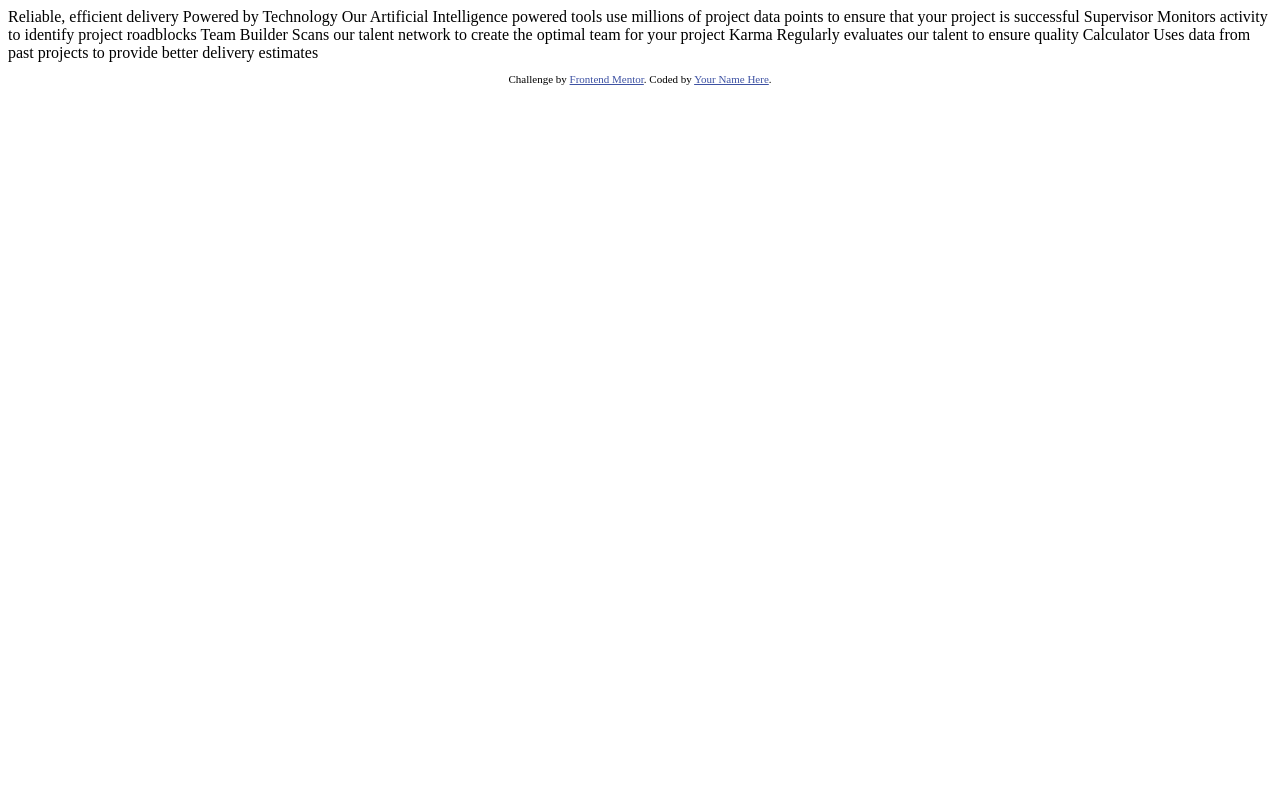
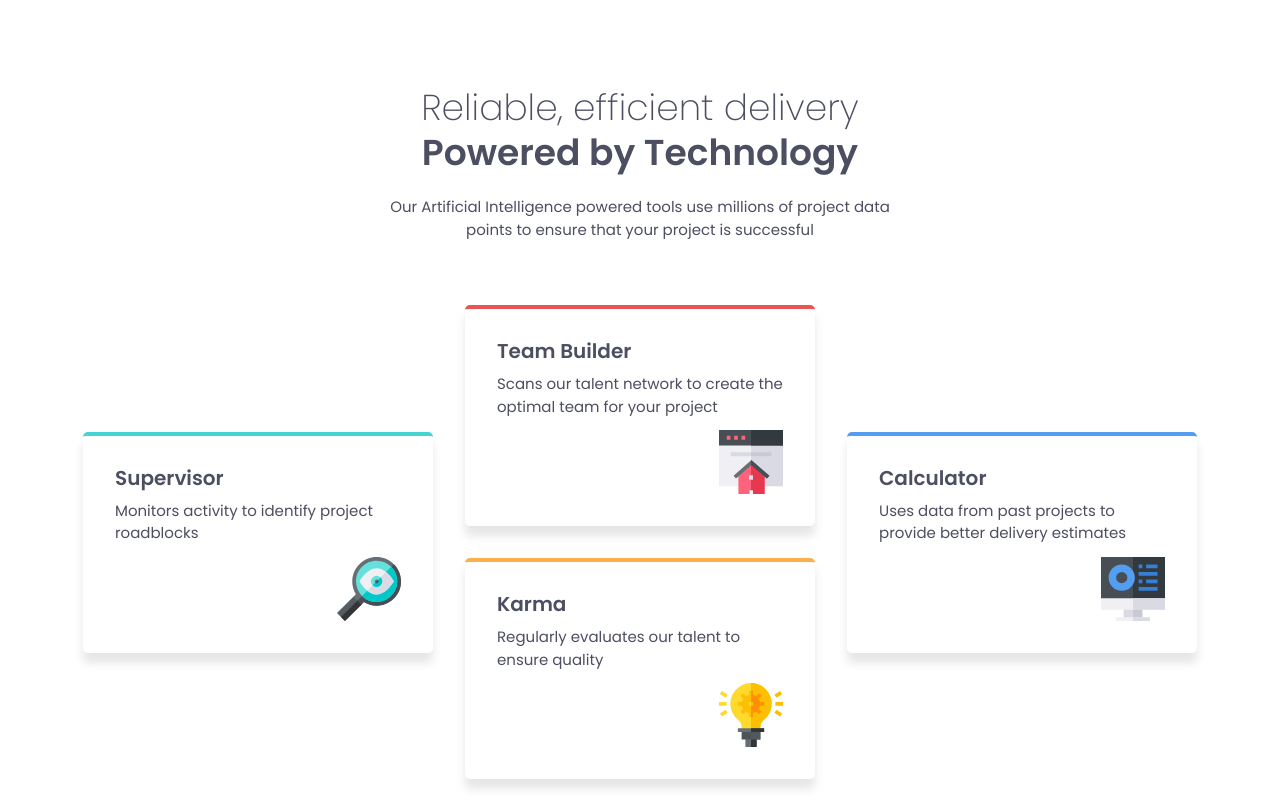
Before and after one commit to mihai3636/2025--four-card-section, a plain HTML site: page index.html in a window 1280 px wide. Drawn offline with Linux system fonts and the light colour scheme.

Commit message:
Add solution

```diff
--- a/index.html
+++ b/index.html
@@ -1,45 +1,89 @@
 <!DOCTYPE html>
 <html lang="en">
-<head>
-  <meta charset="UTF-8">
-  <meta name="viewport" content="width=device-width, initial-scale=1.0"> <!-- displays site properly based on user's device -->
+  <head>
+    <meta charset="UTF-8" />
+    <meta name="viewport" content="width=device-width, initial-scale=1.0" />
+    <!-- displays site properly based on user's device -->
 
-  <link rel="icon" type="image/png" sizes="32x32" href="./images/favicon-32x32.png">
+    <link
+      rel="icon"
+      type="image/png"
+      sizes="32x32"
+      href="./images/favicon-32x32.png"
+    />
 
-  <title>Frontend Mentor | Four card feature section</title>
+    <link rel="preconnect" href="https://fonts.googleapis.com" />
+    <link rel="preconnect" href="https://fonts.gstatic.com" crossorigin />
+    <link
+      href="https://fonts.googleapis.com/css2?family=Poppins:ital,wght@0,100;0,200;0,300;0,400;0,500;0,600;0,700;0,800;0,900;1,100;1,200;1,300;1,400;1,500;1,600;1,700;1,800;1,900&display=swap"
+      rel="stylesheet"
+    />
 
-  <!-- Feel free to remove these styles or customise in your own stylesheet 👍 -->
-  <style>
-    .attribution { font-size: 11px; text-align: center; }
-    .attribution a { color: hsl(228, 45%, 44%); }
-  </style>
-</head>
-<body>
+    <link rel="stylesheet" href="./styles.css" />
 
-  Reliable, efficient delivery
-  Powered by Technology
+    <title>Four card feature section</title>
+  </head>
+  <body>
+    <main class="container">
+      <header class="header">
+        <h1 class="header-title">Reliable, efficient delivery</h1>
+        <p class="header-subtitle">Powered by Technology</p>
+        <p class="header-description">
+          Our Artificial Intelligence powered tools use millions of project data
+          points to ensure that your project is successful
+        </p>
+      </header>
 
-  Our Artificial Intelligence powered tools use millions of project data points
-  to ensure that your project is successful
+      <div class="cards">
+        <article class="card card--supervisor">
+          <h2 class="card-title">Supervisor</h2>
+          <p class="card-description">
+            Monitors activity to identify project roadblocks
+          </p>
+          <img
+            class="card-img"
+            src="./images/icon-supervisor.svg"
+            alt="Image of a zoom item"
+          />
+        </article>
+        <article class="card card--team">
+          <h2 class="card-title">Team Builder</h2>
+          <p class="card-description">
+            Scans our talent network to create the optimal team for your project
+          </p>
+          <img
+            class="card-img"
+            src="./images/icon-team-builder.svg"
+            alt="Image of a zoom item"
+          />
+        </article>
+        <article class="card card--karma">
+          <h2 class="card-title">Karma</h2>
+          <p class="card-description">
+            Regularly evaluates our talent to ensure quality
+          </p>
+          <img
+            class="card-img"
+            src="./images/icon-karma.svg"
+            alt="Image of a zoom item"
+          />
+        </article>
+        <article class="card card--calculator">
+          <h2 class="card-title">Calculator</h2>
+          <p class="card-description">
+            Uses data from past projects to provide better delivery estimates
+          </p>
+          <img
+            class="card-img"
+            src="./images/icon-calculator.svg"
+            alt="Image of a zoom item"
+          />
+        </article>
+      </div>
+    </main>
 
-  Supervisor
-  Monitors activity to identify project roadblocks
+    <!--     -->
 
-  Team Builder
-  Scans our talent network to create the optimal team for your project
-
-  Karma
-  Regularly evaluates our talent to ensure quality
-
-  Calculator
-  Uses data from past projects to provide better delivery estimates
-
-
-  <footer>
-    <p class="attribution">
-      Challenge by <a href="https://www.frontendmentor.io?ref=challenge" target="_blank">Frontend Mentor</a>.
-      Coded by <a href="#">Your Name Here</a>.
-    </p>
-  </footer>
-</body>
+    <!--  -->
+  </body>
 </html>
--- /dev/null
+++ b/partials/_base.scss
@@ -0,0 +1,111 @@
+@use "utils" as *;
+
+body {
+  font-family: var(--ff-main), sans-serif;
+  font-size: var(--fs-default);
+  font-weight: var(--fw-normal);
+  line-height: 1.5;
+
+  color: var(--clr-grey-2);
+  padding-inline: var(--sp-5);
+
+  height: 100vh;
+}
+
+.container {
+  max-width: var(--desktop-container-width);
+  height: 100%;
+  margin: 0 auto;
+  padding-block: toRem(90px);
+
+  display: flex;
+  flex-direction: column;
+}
+
+.header {
+  text-align: center;
+  margin-block-end: var(--sp-9);
+}
+
+.header-title {
+  font-size: var(--fs-9);
+  font-weight: var(--fw-thin);
+  line-height: 1;
+}
+
+.header-subtitle {
+  font-size: var(--fs-9);
+  font-weight: var(--fw-bold);
+  margin-block-end: var(--sp-5);
+}
+
+.header-description {
+  max-width: 45%;
+  display: inline-block;
+}
+
+.cards {
+  display: grid;
+  grid-template-columns: 1fr 1fr 1fr;
+  grid-template-rows: 1fr 1fr 1fr 1fr;
+  column-gap: var(--sp-7);
+  row-gap: var(--sp-7);
+
+  flex: 1;
+}
+
+.card {
+  padding: var(--sp-7);
+  border-radius: 5px;
+  box-shadow: 0 10px 10px rgba(0, 0, 0, 0.1);
+  overflow: hidden;
+
+  display: flex;
+  flex-direction: column;
+}
+
+.card-title {
+  font-size: var(--fs-6);
+  font-weight: var(--fw-bold);
+  line-height: 1;
+  margin-block-end: var(--sp-4);
+}
+
+.card-description {
+  margin-block-end: var(--sp-4);
+}
+
+.card-img {
+  width: 64px;
+  height: auto;
+
+  align-self: end;
+}
+
+.card--supervisor {
+  border-top: var(--sp-2) solid var(--clr-supervisor);
+
+  grid-column: 1/ 2;
+  grid-row: 2 / 4;
+}
+
+.card--team {
+  border-top: var(--sp-2) solid var(--clr-team);
+
+  grid-column: 2 / 3;
+  grid-row: 1 /3;
+}
+
+.card--karma {
+  border-top: var(--sp-2) solid var(--clr-karma);
+
+  grid-column: 2;
+  grid-row: 3 / 5;
+}
+
+.card--calculator {
+  border-top: var(--sp-2) solid var(--clr-calculator);
+
+  grid-column: 3;
+  grid-row: 2 / 4;
+}
--- /dev/null
+++ b/partials/_queries.scss
@@ -0,0 +1,81 @@
+@use "./utils" as *;
+
+@media (max-width: toRem(848px)) {
+  .header-title {
+    font-size: var(--fs-7);
+  }
+  .header-subtitle {
+    font-size: var(--fs-7);
+  }
+  .header-description {
+    font-size: var(--fs-3);
+    max-width: 60%;
+  }
+
+  .cards {
+    gap: var(--sp-5);
+  }
+
+  .card {
+    padding: var(--sp-5);
+  }
+
+  .card-title {
+    font-size: var(--fs-5);
+  }
+
+  .card-description {
+    font-size: var(--fs-3);
+  }
+}
+
+@media (max-width: toRem(648px)) {
+  body {
+    height: auto;
+    padding-inline: var(--sp-7);
+  }
+
+  .container {
+    padding-block: toRem(45px);
+    height: auto;
+  }
+
+  .header-description {
+    font-size: var(--fs-3);
+    max-width: 90%;
+  }
+
+  .cards {
+    grid-template-columns: 1fr;
+    grid-template-rows: 1fr;
+    gap: var(--sp-7);
+  }
+
+  .card {
+    padding: var(--sp-7);
+  }
+
+  .card-description {
+    margin-block-end: var(--sp-6);
+  }
+
+  .card--supervisor {
+    grid-column: 1;
+    grid-row: 1;
+  }
+
+  .card--team {
+    grid-column: 1;
+    grid-row: 2;
+  }
+
+  .card--karma {
+    grid-column: 1;
+    grid-row: 3;
+  }
+
+  .card--calculator {
+    grid-column: 1;
+    grid-row: 4;
+  }
+}
--- /dev/null
+++ b/partials/_reset.scss
@@ -0,0 +1,24 @@
+* {
+  margin: 0;
+  padding: 0;
+  box-sizing: border-box;
+}
+
+h1,
+h2,
+h3,
+h4,
+h5,
+h6,
+td,
+th,
+button {
+  font-weight: inherit;
+  font-size: inherit;
+}
+
+img {
+  width: 100%;
+  height: 100%;
+  object-fit: cover;
+}
--- /dev/null
+++ b/partials/_utils.scss
@@ -0,0 +1,11 @@
+@use "sass:math";
+/// Converts PX to REM
+/// @access public
+/// @param {string} $size - Value to be converted in PX.
+/// @returns {string} - Returns REM string.
+/// @example font-size: rem(24px);
+/// @returns font-size: 1.5rem;
+@function toRem($size) {
+  $remSize: math.div($size, 16px);
+  @return #{$remSize}rem;
+}
--- /dev/null
+++ b/partials/_variables.scss
@@ -0,0 +1,65 @@
+/* Typography Scale */
+/*
+  10 / 12 / 14 / 16 / 18 / 20 / 24 / 30 / 36 / 44 / 52 / 62 / 74 / 86 / 98
+*/
+
+/* ******************** */
+/* Spaces */
+/* ******************** */
+/*
+  2 / 4 / 8 / 12 / 16 / 24 / 32 / 48 / 64 / 80 / 96 / 128
+*/
+
+@use "./utils" as *;
+
+:root {
+  --clr-white: #fff;
+  --clr-grey-1: hsl(212, 6%, 44%);
+  --clr-grey-2: hsl(234, 12%, 34%);
+
+  --clr-team: hsl(0, 78%, 62%);
+  --clr-supervisor: hsl(180, 62%, 55%);
+  --clr-karma: hsl(34, 97%, 64%);
+  --clr-calculator: hsl(212, 86%, 64%);
+
+  --fs-default: #{toRem(15px)};
+
+  --ff-main: "Poppins";
+
+  --fw-thin: 200;
+  --fw-normal: 400;
+  --fw-bold: 600;
+
+  // FONT SIZE
+  --fs-1: #{toRem(10px)};
+  --fs-2: #{toRem(12px)};
+  --fs-3: #{toRem(14px)};
+  --fs-4: #{toRem(16px)};
+  --fs-5: #{toRem(18px)};
+  --fs-6: #{toRem(20px)};
+  --fs-7: #{toRem(24px)};
+  --fs-8: #{toRem(30px)};
+  --fs-9: #{toRem(36px)};
+  --fs-10: #{toRem(44px)};
+  --fs-11: #{toRem(52px)};
+  --fs-12: #{toRem(62px)};
+  --fs-13: #{toRem(74px)};
+  --fs-14: #{toRem(86px)};
+  --fs-15: #{toRem(98px)};
+
+  // SPACING
+  --sp-1: #{toRem(2px)};
+  --sp-2: #{toRem(4px)};
+  --sp-3: #{toRem(8px)};
+  --sp-4: #{toRem(12px)};
+  --sp-5: #{toRem(16px)};
+  --sp-6: #{toRem(24px)};
+  --sp-7: #{toRem(32px)};
+  --sp-8: #{toRem(48px)};
+  --sp-9: #{toRem(64px)};
+  --sp-10: #{toRem(80px)};
+  --sp-11: #{toRem(96px)};
+  --sp-12: #{toRem(128px)};
+
+  --desktop-container-width: #{toRem(1114px)};
+}
--- /dev/null
+++ b/styles.scss
@@ -0,0 +1,4 @@
+@use "./partials/variables";
+@use "./partials/reset";
+@use "./partials/base";
+@use "./partials/queries";
```
Also changed, not shown: styles.css (added), 1 other file.
